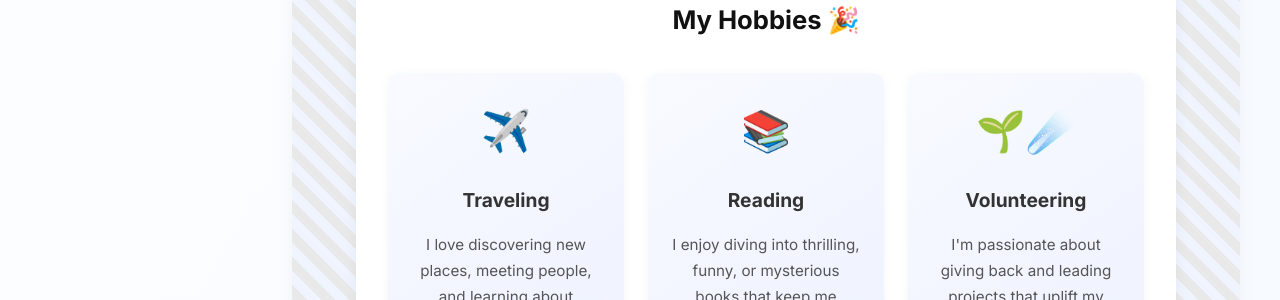
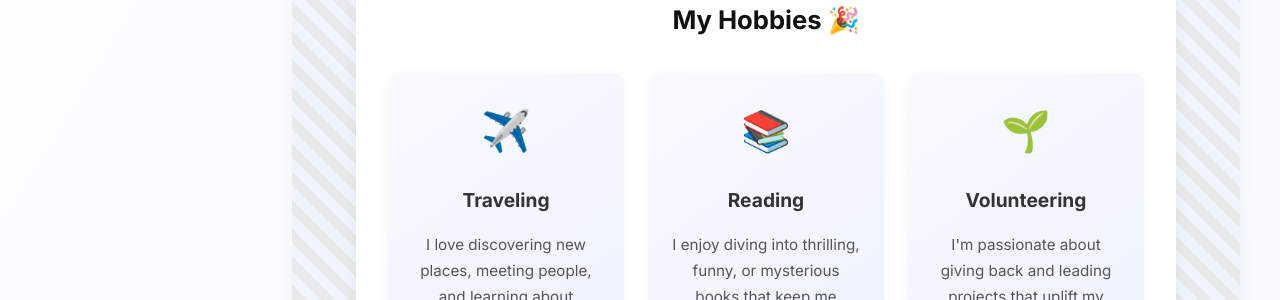
Before and after one commit to Deyo101/deyo101.github.io, a Jekyll site: the page built from pages/about-me.md, in a window 1280 px wide. Shown: the part 996-1296 px from the top of the page. Built offline with Jekyll 4.4.1, drawn with Linux system fonts in a browser that asks for light colours.

Commit message:
Update about-me.md

```diff
--- a/pages/about-me.md
+++ b/pages/about-me.md
@@ -22,7 +22,7 @@
     - icon: 📚
       title: Reading
       description: I enjoy diving into thrilling, funny, or mysterious books that keep me hooked.
-    - icon: 🌱☄️
+    - icon: 🌱
       title: Volunteering
       description: I'm passionate about giving back and leading projects that uplift my community.
 
```
